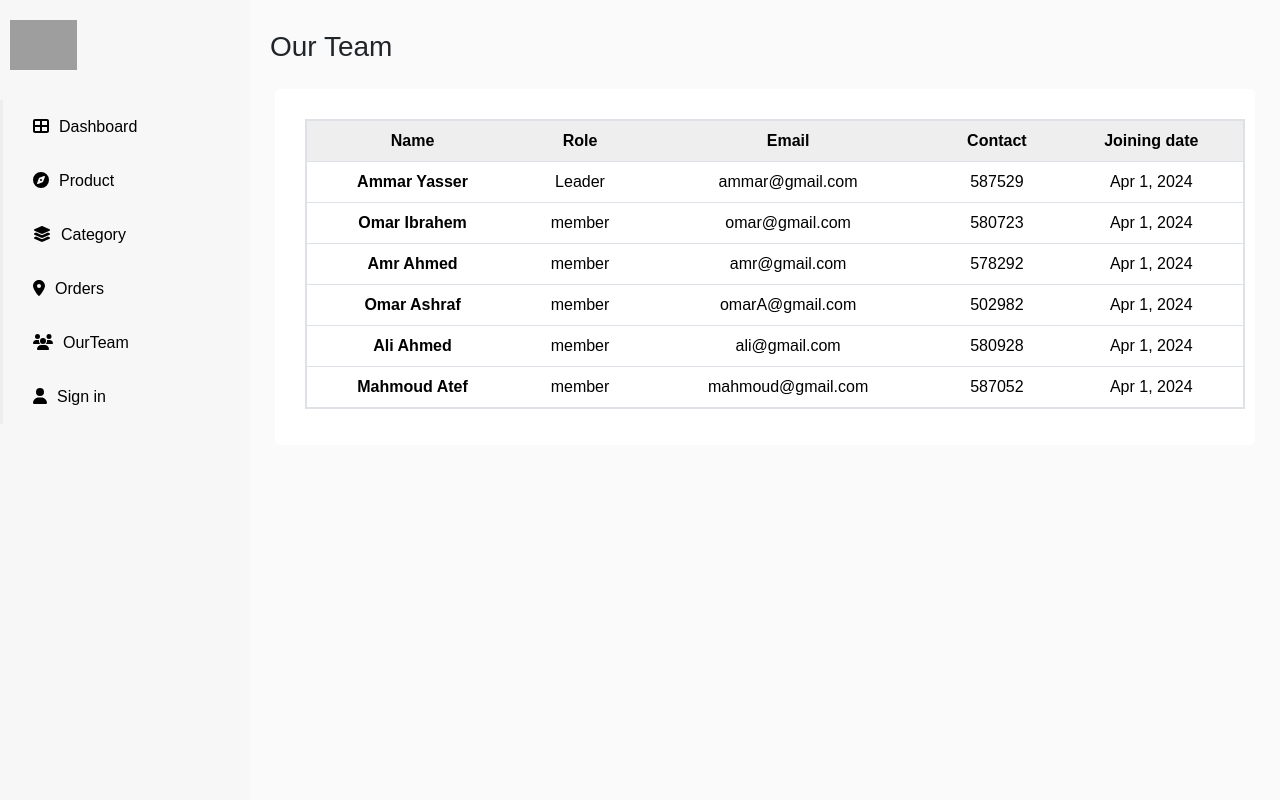
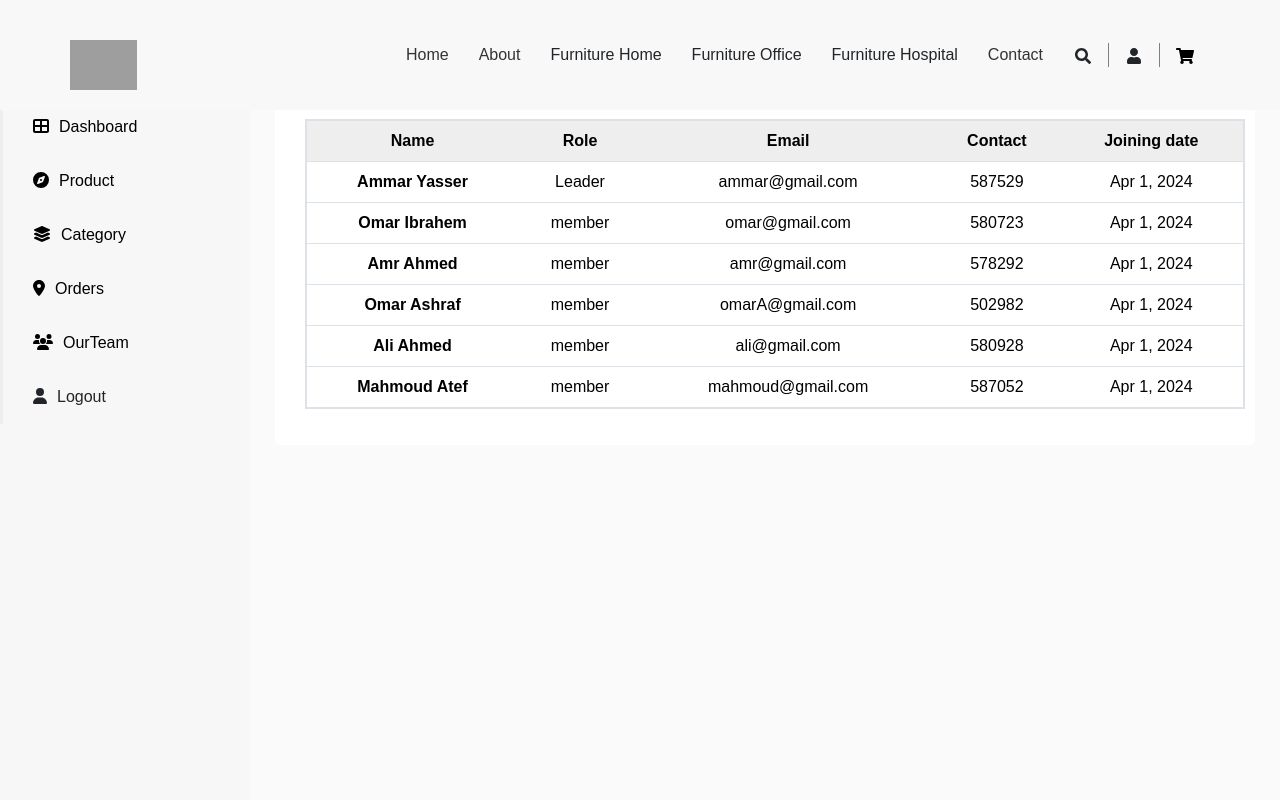
Before and after one commit to ammaryasser21/E-commerce, a React (Create React App) app: page /OurTeam in a window 1280 px wide. Shown: the top 800 px of the page. Built offline with nearby package versions, Linux system fonts and the light colour scheme; grey boxes are pictures that could not be loaded.

Commit message:
mrge dashboard with user interface

```diff
--- a/src/App.js
+++ b/src/App.js
@@ -23,7 +23,6 @@ import Ourteam from "./components/Ourteam.jsx";
 import Orders from "./components/Orders.jsx";
 import Dashproduct from "./components/Dashproduct.jsx";
 import Dashcategory from "./components/Dashcategory.jsx";
-import Dashsignin from "./components/Dashsingin.jsx";
 
 import { ProductProvider } from './ProductContext';
 import { WishlistCartProvider } from "./WishlistCartContext";
@@ -47,7 +46,7 @@ const AppInner = () => {
   const location = useLocation();
 
   const showNavbarAndFooter = () => {
-    const dashboardRoutes = ['/Dashboard', '/OurTeam', '/Orders', '/Dashproduct', '/Dashcategory', '/Dashsignin'];
+    const dashboardRoutes = ['/Dashboard', '/Ourteam', '/Orders', '/Dashproduct', '/Dashcategory'];
     return !dashboardRoutes.includes(location.pathname);
   };
 
@@ -75,7 +74,6 @@ const AppInner = () => {
               <Route path="/Orders" element={<Orders />} />
               <Route path="/Dashproduct" element={<Dashproduct />} />
               <Route path="/Dashcategory" element={<Dashcategory />} />
-              <Route path="/Dashsignin" element={<Dashsignin />} />{/* your routes here */}
       </Routes>
       {showNavbarAndFooter() && <Footer />}
     </div>
--- a/src/components/Dashsingin.jsx
+++ /dev/null
@@ -1,46 +0,0 @@
-import "../components/DashboardCSS/Dashboard.css";
-import Mobilenavbar from "./Mobilenavbar";
-import "./css/Login.css";
-const Dashsignin = () => {
-  return (
-    <>
-      <Mobilenavbar />
-      <div className="login-area">
-        <div className="login-box">
-          <h3 style={{ textAlign: "center", marginBottom: "15px" }}>Login</h3>
-          <form className="login-form">
-            <div class="mb-3">
-              <label for="exampleInputEmail1" class="form-label">
-                Email *
-              </label>
-              <input
-                type="email"
-                placeholder="example.com"
-                class="form-control"
-                id="exampleInputEmail1"
-                aria-describedby="emailHelp"
-              />
-            </div>
-            <div class="mb-3">
-              <label for="exampleInputPassword1" class="form-label">
-                Password *
-              </label>
-              <input
-                type="password"
-                class="form-control"
-                id="exampleInputPassword1"
-              />
-            </div>
-            <div class="d-grid gap-2">
-              <button type="submit" class="sign-in-btn btn">
-                Sign in
-              </button>
-            </div>
-          </form>
-        </div>
-      </div>
-    </>
-  );
-};
-
-export default Dashsignin;
--- a/src/components/Login.jsx
+++ b/src/components/Login.jsx
@@ -1,4 +1,5 @@
-import React, { useState } from'react';
+import React, { useState } from 'react';
+import { useNavigate } from 'react-router-dom';
 import './css/Login.css';
 import Title from './Title';
 import Alert from './Alert';
@@ -9,6 +10,7 @@ const Login = ({ onCreateAccount, onSignIn }) => {
   const [alerts, setAlerts] = useState([]);
   const [errors, setErrors] = useState({});
 
+  const navigate = useNavigate();
   const handleSignIn = (event) => {
     event.preventDefault();
     const errors = {};
@@ -22,6 +24,10 @@ const Login = ({ onCreateAccount, onSignIn }) => {
     }
     if (Object.keys(errors).length > 0) {
       setErrors(errors);
+    }
+      if (email === 'admin@gmail.com' && password === 'admin') {
+        localStorage.setItem('token-admin', 'admin');
+        navigate('/Dashboard', { replace: true });
       } else {
         const storedAccounts = JSON.parse(localStorage.getItem('accounts'));
         if (storedAccounts[email].password === password) {
@@ -31,6 +37,7 @@ const Login = ({ onCreateAccount, onSignIn }) => {
           setAlerts([...alerts, { type: 'error', title: 'Error', description: 'Invalid email or password' }]);
         }
       }
+
   };
 
   return (
--- a/src/components/Mobilenavbar.jsx
+++ b/src/components/Mobilenavbar.jsx
@@ -47,10 +47,10 @@ const navItemsAndIcons = [
 
 const Mobilenavbar = () => {
   return (
-    <>
+
       <div className="burger-menu">
         <div
-          class="collapse"
+          className="collapse"
           id="navbarToggleExternalContent"
           data-bs-theme="dark"
         >
@@ -58,6 +58,7 @@ const Mobilenavbar = () => {
             <nav className="nav-elements">
               {navItemsAndIcons.map((item) => (
                 <Link
+                key={item.navName}
                   to={{ pathname: `/${item.linkName}` }}
                   style={{ display: "flex" }}
                   className="nav-ele"
@@ -71,10 +72,10 @@ const Mobilenavbar = () => {
             </nav>
           </div>
         </div>
-        <nav class="navbar navbar-dark bg-dark">
-          <div class="container-fluid">
+        <nav className="navbar navbar-dark">
+          <div className="container-fluid">
             <button
-              class="navbar-toggler"
+              className="navbar-toggler"
               type="button"
               data-bs-toggle="collapse"
               data-bs-target="#navbarToggleExternalContent"
@@ -82,12 +83,12 @@ const Mobilenavbar = () => {
               aria-expanded="false"
               aria-label="Toggle navigation"
             >
-              <span class="navbar-toggler-icon"></span>
+              <span className="navbar-toggler-icon"></span>
             </button>
           </div>
         </nav>
       </div>
-    </>
+
   );
 };
 
--- a/src/components/Sidebar.jsx
+++ b/src/components/Sidebar.jsx
@@ -1,4 +1,5 @@
-import { Link } from "react-router-dom";
+import React from "react";
+import { Link, useNavigate } from "react-router-dom";
 import Main_logo from "../assets/_images_logo_logo.png";
 import "@fortawesome/fontawesome-free/css/all.css";
 import "../components/DashboardCSS/Sidebar.css";
@@ -39,15 +40,23 @@ const navItemsAndIcons = [
     icon: faUsers,
   },
   {
-    navName: "Sign in",
-    linkName: "Dashsignin",
+    navName: "Logout",
+    linkName: "",
     icon: faUser,
   },
 ];
+
 const Sidebar = () => {
+  const navigate = useNavigate();
+
+  const handleLogout = () => {
+    localStorage.removeItem('token-admin');
+    navigate('/', { replace: true });
+  };
+
   return (
     <aside className="sidebar">
-      <Link to={{ pathname: `/` }}>
+      <Link to={{ pathname: `/Dashboard` }}>
         <div className="side-img">
           <img className="logo" src={Main_logo} alt="" />
         </div>
@@ -55,16 +64,23 @@ const Sidebar = () => {
       <div className="inner">
         <nav className="side_eles">
           {navItemsAndIcons.map((item) => (
-            <Link
-              to={{ pathname: `/${item.linkName}` }}
-              style={{ display: "flex" }}
-              className="element"
-            >
-              <div className="side-icon" style={{ marginRight: "10px" }}>
-                <FontAwesomeIcon icon={item.icon} />
-              </div>
-              {item.navName}
-            </Link>
+            <div key={item.navName} style={{ display: "flex" }} className="element">
+              {item.linkName ? (
+                <Link to={{ pathname: `/${item.linkName}` }} style={{ display: "flex" }}>
+                  <div className="side-icon" style={{ marginRight: "10px" }}>
+                    <FontAwesomeIcon icon={item.icon} />
+                  </div>
+                  {item.navName}
+                </Link>
+              ) : (
+                <div onClick={handleLogout} style={{ display: "flex", cursor: "pointer" }}>
+                  <div className="side-icon" style={{ marginRight: "10px" }}>
+                    <FontAwesomeIcon icon={item.icon} />
+                  </div>
+                  {item.navName}
+                </div>
+              )}
+            </div>
           ))}
         </nav>
       </div>
```
Lines whose indentation alone changed are shown as unchanged.
